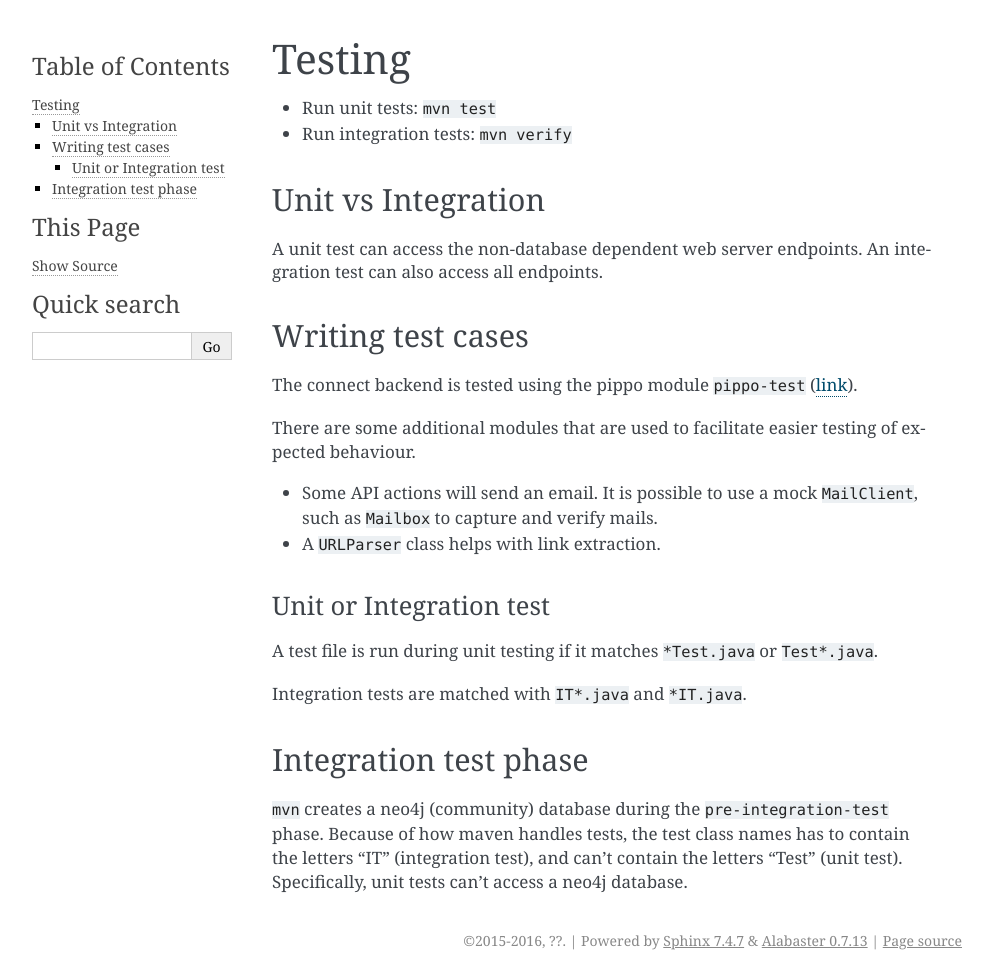
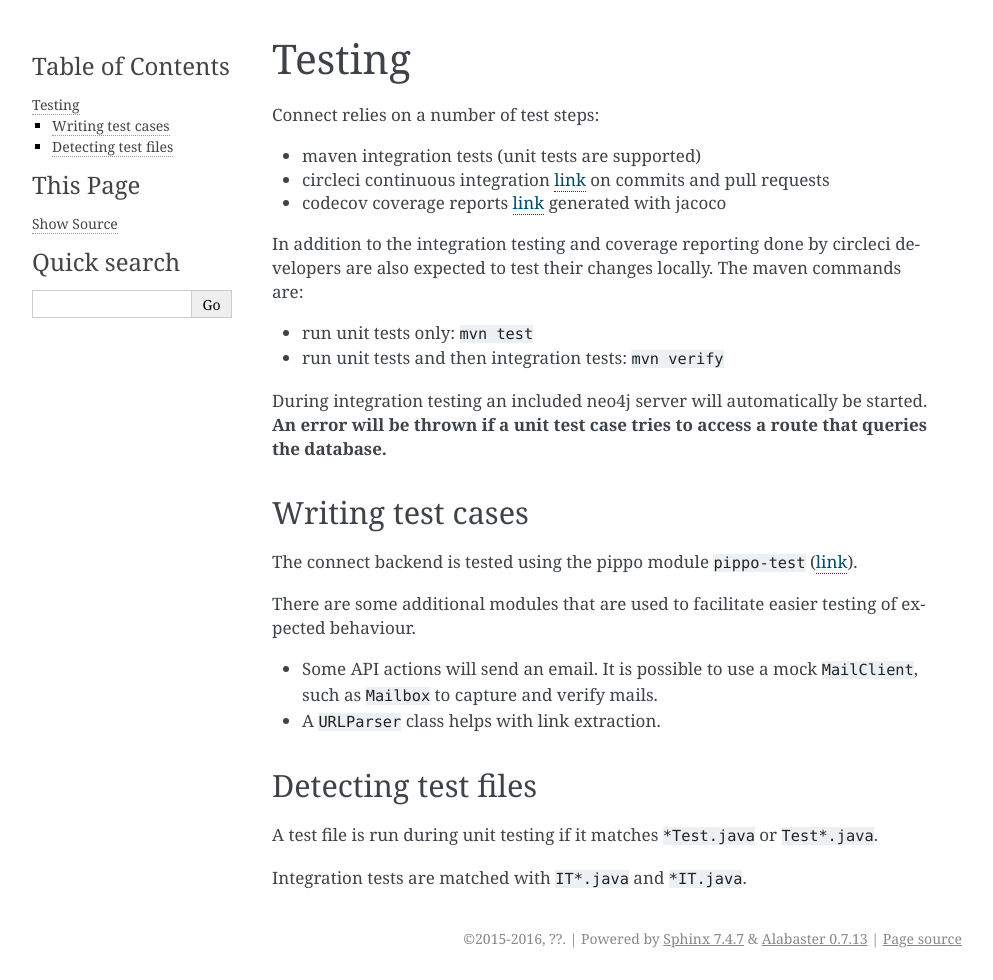
Before and after one commit to sergiorico/backend, a Sphinx documentation site: the page built from docs/user-guide/testing.md, in a window 1280 px wide. Shown: the whole page, without its empty margins (148-1141 px from the left). Built offline with Sphinx 7.4.7, drawn with Linux system fonts in a browser that asks for light colours.

Commit message:
Add test framework details to test docs
Here's a summary of our testing framework:

 - We use maven integration tests
 - CircleCI builds, tests and collects test coverage
 - Test coverage is reported to CodeCov

Local testing can be done with:

 - mvn test
 - mvn verify

Only integration tests may access routes that query the database,
otherwise errors will occur. This is because we can only hook the
pre-integration and post-integration test phases to start and stop
a neo4j server (no equivalents exist for unit testing).

```diff
--- a/docs/user-guide/testing.md
+++ b/docs/user-guide/testing.md
@@ -1,12 +1,18 @@
 Testing
 =======
 
- - Run unit tests: `mvn test`
- - Run integration tests: `mvn verify`
+Connect relies on a number of test steps:
 
-Unit vs Integration
--------------------
-A unit test can access the non-database dependent web server endpoints. An integration test can also access all endpoints.
+ - maven integration tests (unit tests are supported)
+ - circleci continuous integration [link](https://circleci.com/gh/emenlu/connect) on commits and pull requests
+ - codecov coverage reports [link](https://codecov.io/gh/emenlu/connect) generated with jacoco
+
+In addition to the integration testing and coverage reporting done by circleci developers are also expected to test their changes locally. The maven commands are:
+
+ - run unit tests only: `mvn test`
+ - run unit tests and then integration tests: `mvn verify`
+
+During integration testing an included neo4j server will automatically be started. **An error will be thrown if a unit test case tries to access a route that queries the database.**
 
 Writing test cases
 ------------------
@@ -16,11 +22,8 @@ There are some additional modules that are used to facilitate easier testing of
  - Some API actions will send an email. It is possible to use a mock `MailClient`, such as `Mailbox` to capture and verify mails.
  - A `URLParser` class helps with link extraction.
 
-### Unit or Integration test
+Detecting test files
+--------------------
 A test file is run during unit testing if it matches `*Test.java` or `Test*.java`.
 
 Integration tests are matched with `IT*.java` and `*IT.java`.
-
-Integration test phase
----------------
-`mvn` creates a neo4j (community) database during the `pre-integration-test` phase. Because of how maven handles tests, the test class names has to contain the letters "IT" (integration test), and can't contain the letters "Test" (unit test). Specifically, unit tests can't access a neo4j database.
```
